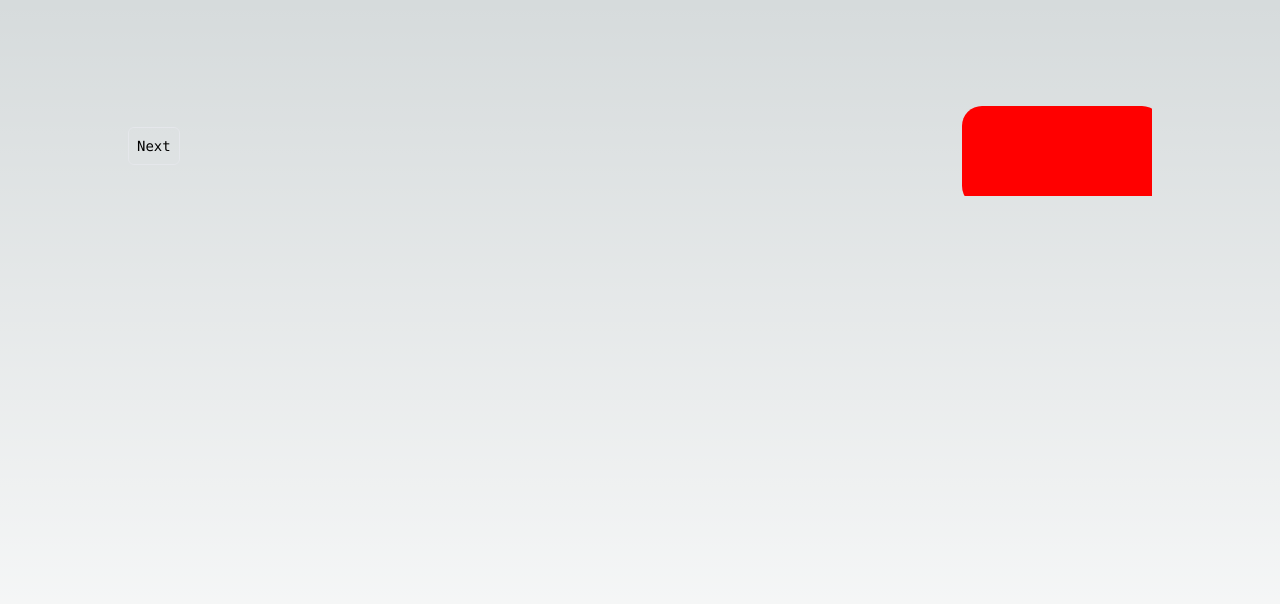
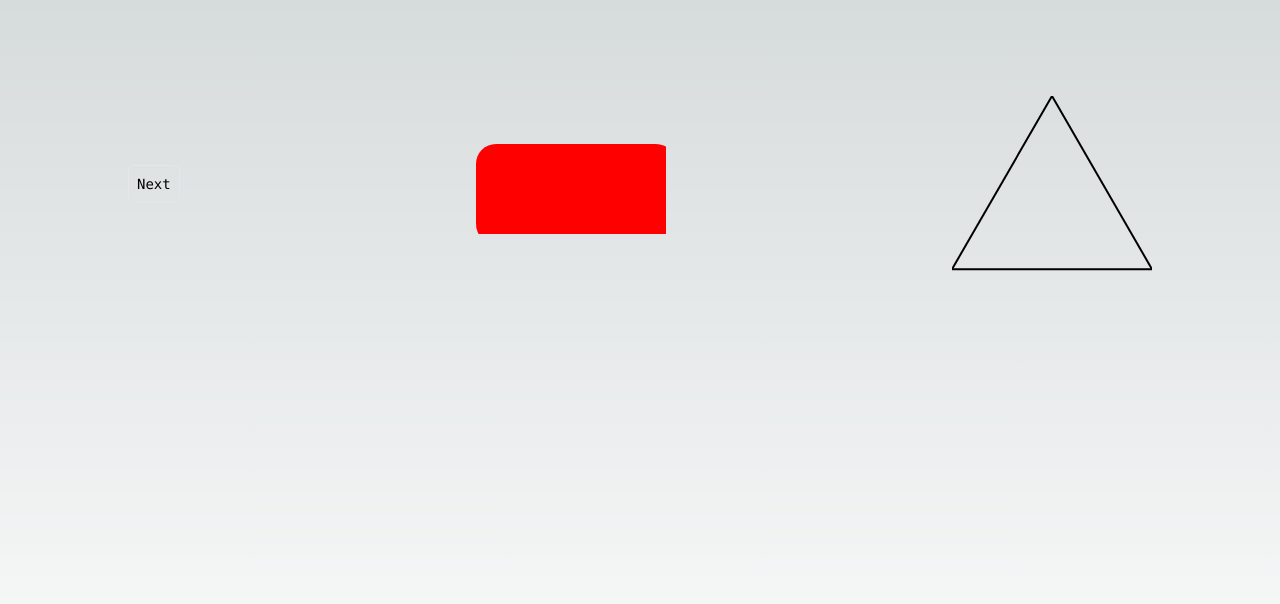
Before and after one commit to shiningaeo/np-reduction-visualizer, a Next.js app: page / in a window 1280 px wide. Shown: the top 604 px of the page. Built offline with nearby package versions, Linux system fonts and the light colour scheme.

Commit message:
Hover effect works, lines

```diff
--- a/src/app/animation.tsx
+++ b/src/app/animation.tsx
@@ -2,5 +2,6 @@
 export default function Animation({ index }) {
     var test = [<svg width="200" height="100"><rect width="200" height="100" x="10" y="10" rx="20" ry="20" fill={'red'} /></svg>,
     <svg width="200" height="100"><circle r="45" cx="50" cy="50" fill="red" /></svg>]
+
     return test[index]
 }
--- a/src/app/page.tsx
+++ b/src/app/page.tsx
@@ -1,15 +1,16 @@
 'use client'
 import React, { useEffect, useRef } from 'react';
 import Viewer from './viewer';
+import TriangleWidget from './triangle-widget';
 // import Image from "next/image";
-import NextButton from './next-button';
+// import NextButton from './next-button';
 
 export default function Home() {
-  let colors = new Array('red', 'blue')
   return (
     <main className="flex min-h-screen flex-col items-center justify-between p-24">
       <div className="z-10 w-full max-w-5xl items-center justify-between font-mono text-sm lg:flex">
         <Viewer />
+        <TriangleWidget />
       </div>
     </main>
   );
--- /dev/null
+++ b/src/app/triangle-widget.tsx
@@ -0,0 +1,25 @@
+import React from 'react';
+
+export default function TriangleWidget() {
+    return (
+        <>
+            <style jsx>{`
+                #test:hover {
+                    stroke: orange;
+                    stroke-width: 20;
+                }
+            `}</style>
+            <svg height={Math.sqrt(3)*100+2} width="200">
+                <line id="test" x1="0" y1={Math.sqrt(3)*100} x2="200" y2={Math.sqrt(3)*100} strokeWidth="2" stroke="black" />
+                <line x1="200" y1={Math.sqrt(3)*100} x2="100" y2="0" strokeWidth="2" stroke="black" />
+                <line x1="100" y1="0" x2="0" y2={Math.sqrt(3)*100}  strokeWidth="2" stroke="black" />
+            </svg>
+        </>
+    );
+}
+
+/* TODO: clause & widget, don't need to move, list of positions for connecting lines, draw it out
+
+/* line: <line x1="100" y1="0" x2="0" y2={Math.sqrt(3)*100}  strokeWidth="2" stroke="black" /> */
+/* circle: <circle r="45" cx="50" cy="50" fill="red" /> */
+/* rectangle: <rect width="200" height="100" x="10" y="10" rx="20" ry="20" fill={'red'} /> */
```
